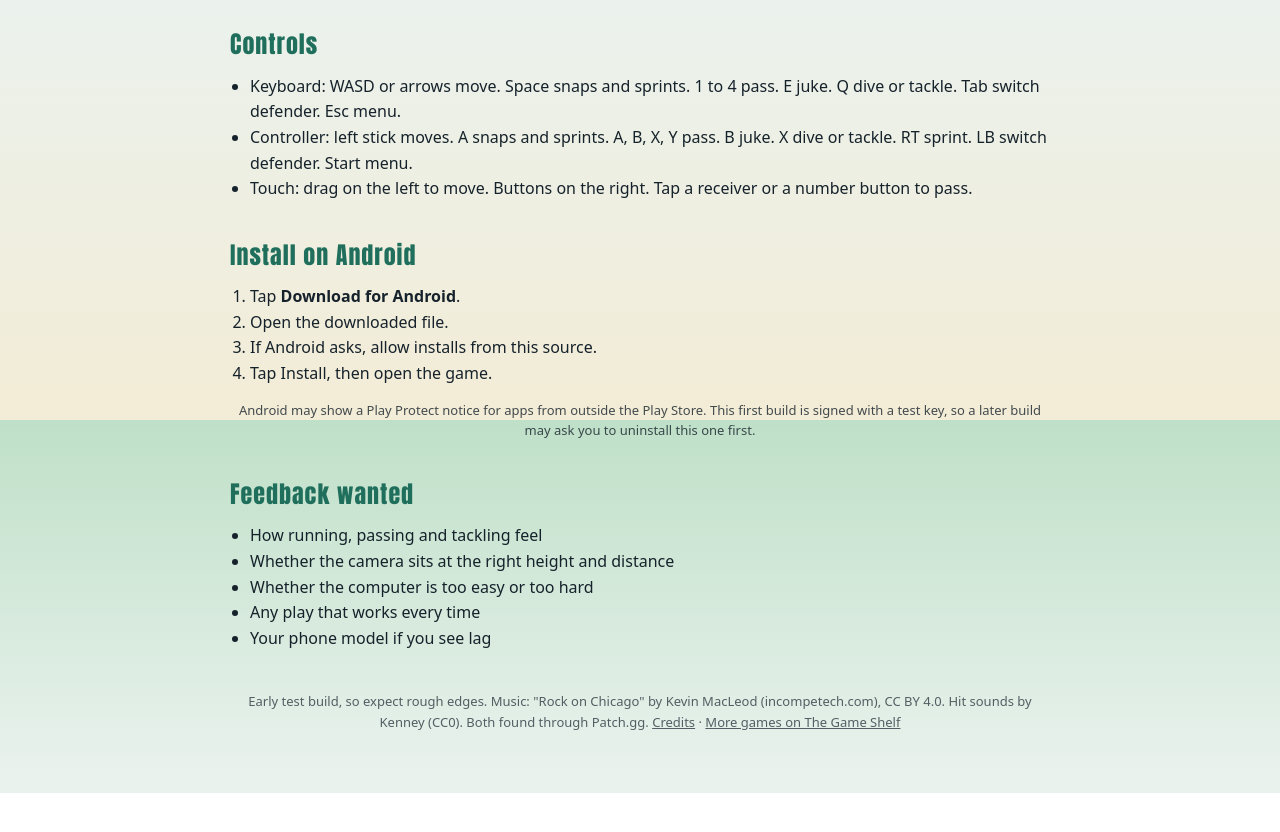
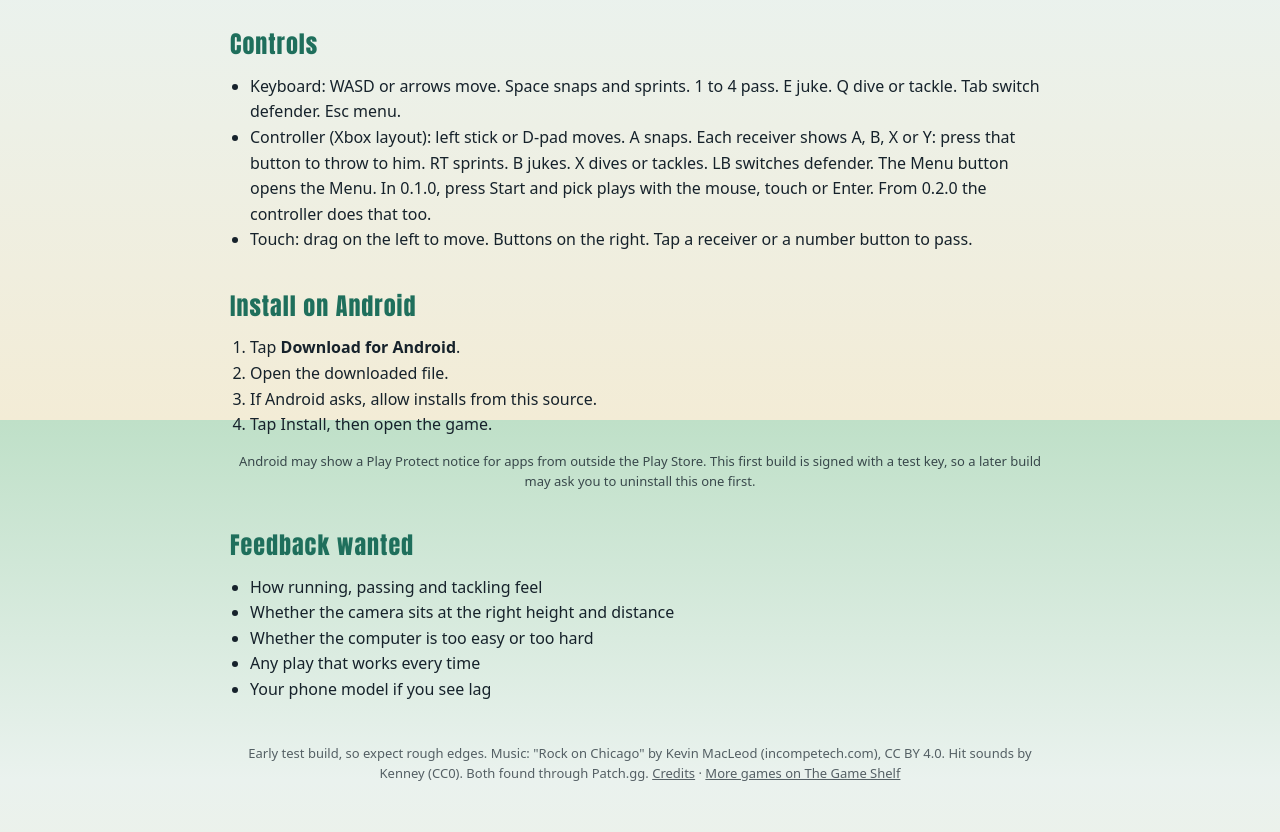
Before and after one commit to bclark10121-cloud/tiny-titans-football, a plain HTML site: page docs/index.html in a window 1280 px wide. Shown: the part 1180-2012 px from the top of the page. Before the commit the page ends 1973 px from the top, so only its background shows below. Drawn offline with Linux system fonts and the light colour scheme.

Commit message:
Docs: controller play explained (Xbox layout), controls table in the README
- Game page: passing uses the button shown on each receiver (A, B, X or Y).
  Says plainly that in 0.1.0 Start and play cards need the mouse, touch or Enter.
- README: controls table for keyboard, controller and touch.
- Backlog: passing stays on A, B, X and Y. Full controller support comes with v0.2.0.

Co-Authored-By: Claude Opus 5.5 <noreply@anthropic.com>
Claude-Session: https://claude.ai/code/session_0117TTYCKGEbub4RTHeF3yuU

```diff
--- a/docs/index.html
+++ b/docs/index.html
@@ -38,7 +38,7 @@ h2{font-family:Impact,"Arial Black",system-ui,sans-serif;letter-spacing:1px;colo
 <h2>Things to do</h2>
 <ul><li>Play a full exhibition game against the computer.</li><li>Pick one of four teams: Ironwood Otters, Harbor City Comets, Red Mesa Rattlers or Summit Yetis.</li><li>Throw Quick Slants, Go Deep, Sideline Outs and Crossers.</li><li>Run the Inside Dive, Off Tackle and both Sweeps.</li><li>Call Man Cover, Zone Cover, Blitz or Run Stuff on defense.</li><li>Kick field goals and extra points with a timing meter.</li><li>Use Practice mode to try every play with no clock and no score.</li></ul>
 <h2>Controls</h2>
-<ul><li>Keyboard: WASD or arrows move. Space snaps and sprints. 1 to 4 pass. E juke. Q dive or tackle. Tab switch defender. Esc menu.</li><li>Controller: left stick moves. A snaps and sprints. A, B, X, Y pass. B juke. X dive or tackle. RT sprint. LB switch defender. Start menu.</li><li>Touch: drag on the left to move. Buttons on the right. Tap a receiver or a number button to pass.</li></ul>
+<ul><li>Keyboard: WASD or arrows move. Space snaps and sprints. 1 to 4 pass. E juke. Q dive or tackle. Tab switch defender. Esc menu.</li><li>Controller (Xbox layout): left stick or D-pad moves. A snaps. Each receiver shows A, B, X or Y: press that button to throw to him. RT sprints. B jukes. X dives or tackles. LB switches defender. The Menu button opens the Menu. In 0.1.0, press Start and pick plays with the mouse, touch or Enter. From 0.2.0 the controller does that too.</li><li>Touch: drag on the left to move. Buttons on the right. Tap a receiver or a number button to pass.</li></ul>
 <h2>Install on Android</h2>
 <ol><li>Tap <b>Download for Android</b>.</li><li>Open the downloaded file.</li><li>If Android asks, allow installs from this source.</li><li>Tap Install, then open the game.</li></ol>
 <p class="note">Android may show a Play Protect notice for apps from outside the Play Store. This first build is signed with a test key, so a later build may ask you to uninstall this one first.</p>
```
Also changed, not shown: 2 other files.
